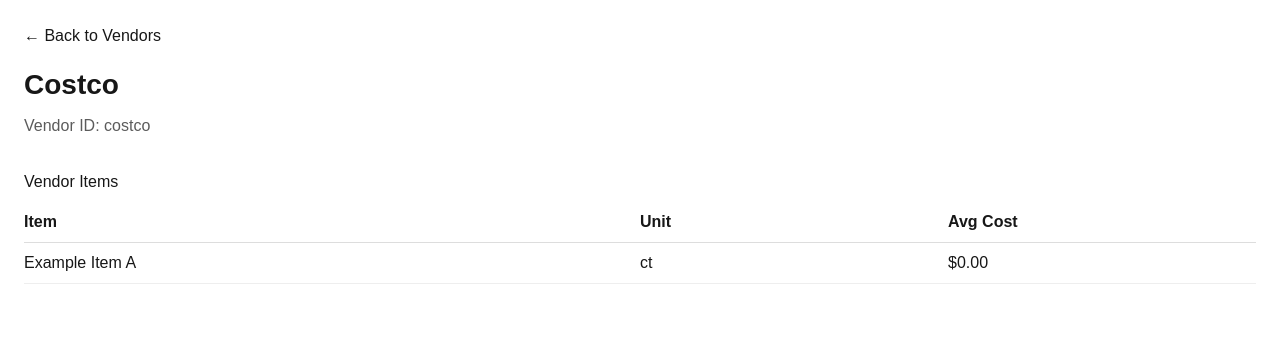
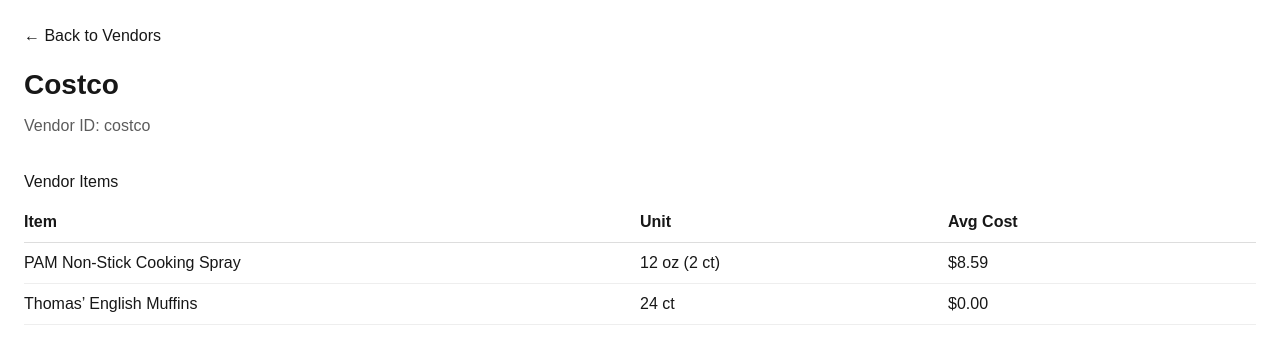
Before and after one commit to pilot1959/caterpilot-inventory, a Next.js app: page /vendors/costco in a window 1280 px wide. Shown: the top 364 px of the page. Built offline with nearby package versions, Linux system fonts and the light colour scheme.

Commit message:
Update vendorData.ts

```diff
--- a/app/components/vendors/vendorData.ts
+++ b/app/components/vendors/vendorData.ts
@@ -1,55 +1,47 @@
 export type VendorItem = {
   id: string;
   name: string;
-  vendorSku?: string;
-  packSize?: string;
-  unit?: string;
-  costHistory: number[];
-  lastCost: number;
-  updatedAt: string;
+  unit: string;
+  costHistory: number[]; // newest last
 };
 
 export type Vendor = {
-  id: string;
+  id: string; // must match the URL slug (ex: /vendors/sysco => id: "sysco")
   name: string;
   items: VendorItem[];
 };
 
-export const seedVendors = [
+export const seedVendors: Vendor[] = [
   {
     id: "sysco",
     name: "Sysco",
     items: [
-      { id: "sysco-1", name: "Example Item A", unit: "ct", costHistory: [0] },
-      { id: "sysco-2", name: "Example Item B", unit: "g", costHistory: [0] },
+      { id: "sysco-vanilla-32oz", name: "Rodelle Natural Vanilla Paste", unit: "32 fl oz", costHistory: [23.37] },
+      { id: "sysco-avocados-flat", name: "Avocados (Flat)", unit: "35 ct", costHistory: [24.99] },
     ],
   },
   {
     id: "costco",
     name: "Costco",
     items: [
-      { id: "costco-1", name: "Example Item A", unit: "ct", costHistory: [0] },
+      { id: "costco-pam", name: "PAM Non-Stick Cooking Spray", unit: "12 oz (2 ct)", costHistory: [8.59] },
+      { id: "costco-muffins", name: "Thomas’ English Muffins", unit: "24 ct", costHistory: [0] },
     ],
   },
   {
     id: "usfoods",
     name: "US Foods",
-    items: [
-      { id: "usfoods-1", name: "Example Item A", unit: "ct", costHistory: [0] },
-    ],
+    items: [{ id: "usfoods-example", name: "Example Item", unit: "ct", costHistory: [0] }],
   },
 ];
 
-
-export function rollingAverage(costHistory: number[]) {
-  if (!costHistory.length) return 0;
-  const sum = costHistory.reduce((a, b) => a + b, 0);
-  return sum / costHistory.length;
+export function rollingAverage(values: number[]): number {
+  if (!values?.length) return 0;
+  const sum = values.reduce((a, b) => a + b, 0);
+  return sum / values.length;
 }
 
-export function money(n: number) {
-  return n.toLocaleString(undefined, {
-    style: "currency",
-    currency: "USD"
-  });
+export function money(n: number): string {
+  const safe = Number.isFinite(n) ? n : 0;
+  return new Intl.NumberFormat("en-US", { style: "currency", currency: "USD" }).format(safe);
 }
```
